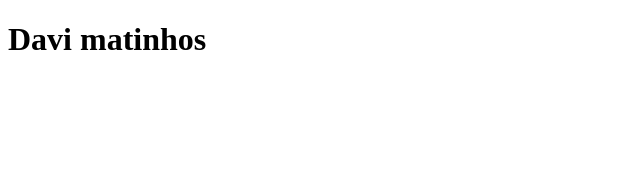
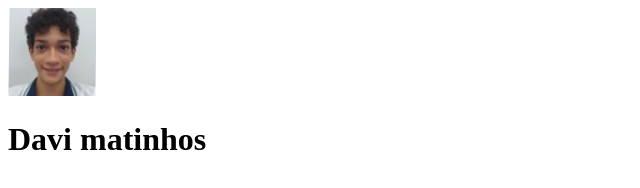
Before and after one commit to DaviMartins12C/Meus-links, a plain HTML site: page index.html in a window 1280 px wide. Shown: the whole page, without its empty margins (0-640 px from the left). Drawn offline with Linux system fonts and the light colour scheme.

Commit message:
Desenvolvimento do html

```diff
--- a/index.html
+++ b/index.html
@@ -7,6 +7,7 @@
 </head>
 <body>
     <div>
+        <img src="daviamordoku.jpg" alt="Davi lindao">
         <h1>Davi matinhos</h1>
     </div>
 </html>
```
Also changed, not shown: daviamordoku.jpg (added).
